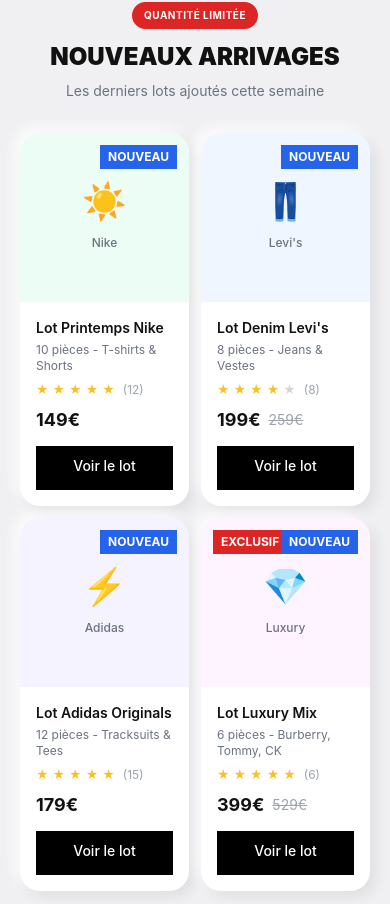
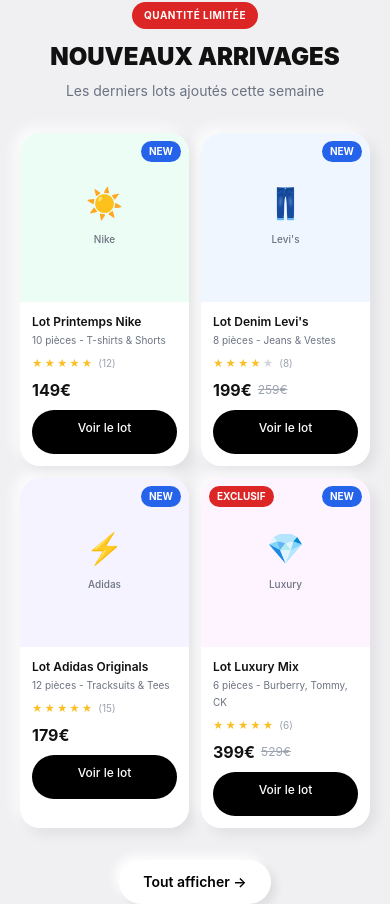
Before and after one commit to acawholesale/aca-wholesale, a Next.js app: page / in a window 390 px wide. Shown: the part 1419-2323 px from the top of the page. Built offline with nearby package versions, Linux system fonts and the light colour scheme.

Commit message:
Update ProductCard.js

```diff
--- a/components/ProductCard.js
+++ b/components/ProductCard.js
@@ -4,58 +4,58 @@ export default function ProductCard({ product }) {
   const stars = Array(5).fill(0)
 
   return (
-    <div className="product-card bg-white border border-gray-100 overflow-hidden group">
+    <div className="product-card bg-white overflow-hidden group">
       {/* Image */}
-      <div className="relative aspect-square bg-gray-100 overflow-hidden">
+      <div className="relative aspect-square bg-gray-100 overflow-hidden rounded-t-[20px]">
         <div
           className="w-full h-full bg-cover bg-center group-hover:scale-105 transition-transform duration-500"
           style={{ backgroundColor: product.color || '#e5e7eb' }}
         >
           <div className="w-full h-full flex items-center justify-center">
-            <div className="text-center p-4">
-              <div className="text-4xl mb-2">{product.emoji || '📦'}</div>
-              <span className="text-xs text-gray-500 font-medium">{product.brand}</span>
+            <div className="text-center p-3 md:p-4">
+              <div className="text-3xl md:text-4xl mb-1 md:mb-2">{product.emoji || '📦'}</div>
+              <span className="text-[10px] md:text-xs text-gray-500 font-medium">{product.brand}</span>
             </div>
           </div>
         </div>
         {product.badge && (
-          <span className="absolute top-3 left-3 bg-red-600 text-white text-xs font-bold px-2 py-1">
+          <span className="absolute top-2 left-2 md:top-3 md:left-3 bg-red-600 text-white text-[10px] md:text-xs font-bold px-2 md:px-3 py-0.5 md:py-1 rounded-full">
             {product.badge}
           </span>
         )}
         {product.isNew && (
-          <span className="absolute top-3 right-3 bg-blue-600 text-white text-xs font-bold px-2 py-1">
-            NOUVEAU
+          <span className="absolute top-2 right-2 md:top-3 md:right-3 bg-blue-600 text-white text-[10px] md:text-xs font-bold px-2 md:px-3 py-0.5 md:py-1 rounded-full">
+            NEW
           </span>
         )}
       </div>
 
       {/* Info */}
-      <div className="p-4">
-        <h3 className="font-semibold text-sm mb-1 line-clamp-2">{product.name}</h3>
-        <p className="text-xs text-gray-500 mb-2">{product.description}</p>
+      <div className="p-3 md:p-4">
+        <h3 className="font-semibold text-xs md:text-sm mb-0.5 md:mb-1 line-clamp-2">{product.name}</h3>
+        <p className="text-[10px] md:text-xs text-gray-500 mb-1.5 md:mb-2">{product.description}</p>
 
         {/* Stars */}
-        <div className="flex items-center gap-1 mb-2">
+        <div className="flex items-center gap-0.5 md:gap-1 mb-1.5 md:mb-2">
           {stars.map((_, i) => (
-            <span key={i} className={`text-xs ${i < product.rating ? 'star-filled' : 'text-gray-300'}`}>
+            <span key={i} className={`text-[10px] md:text-xs ${i < product.rating ? 'star-filled' : 'text-gray-300'}`}>
               ★
             </span>
           ))}
-          <span className="text-xs text-gray-400 ml-1">({product.reviews})</span>
+          <span className="text-[10px] md:text-xs text-gray-400 ml-1">({product.reviews})</span>
         </div>
 
         {/* Price */}
-        <div className="flex items-center gap-2">
-          <span className="font-bold text-lg">{product.price}€</span>
+        <div className="flex items-center gap-1.5 md:gap-2">
+          <span className="font-bold text-base md:text-lg">{product.price}€</span>
           {product.originalPrice && (
-            <span className="text-sm text-gray-400 line-through">{product.originalPrice}€</span>
+            <span className="text-xs md:text-sm text-gray-400 line-through">{product.originalPrice}€</span>
           )}
         </div>
 
         <Link
           href={`/produits`}
-          className="mt-3 block text-center bg-black text-white text-sm py-2.5 font-medium hover:bg-gray-800 transition-colors"
+          className="mt-2 md:mt-3 block text-center bg-black text-white text-xs md:text-sm py-2.5 font-medium hover:bg-gray-800 transition-colors rounded-full"
         >
           Voir le lot
         </Link>
```
